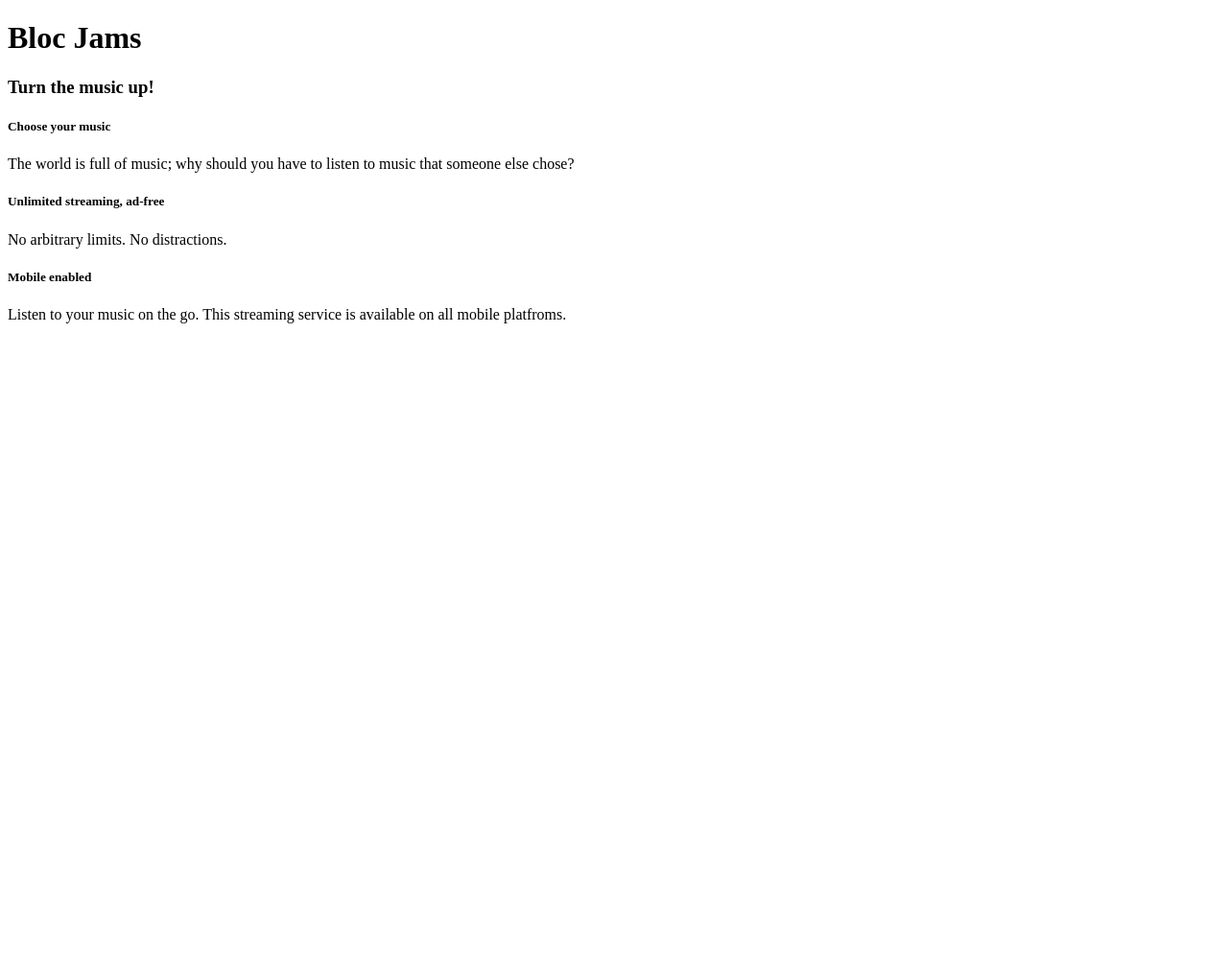
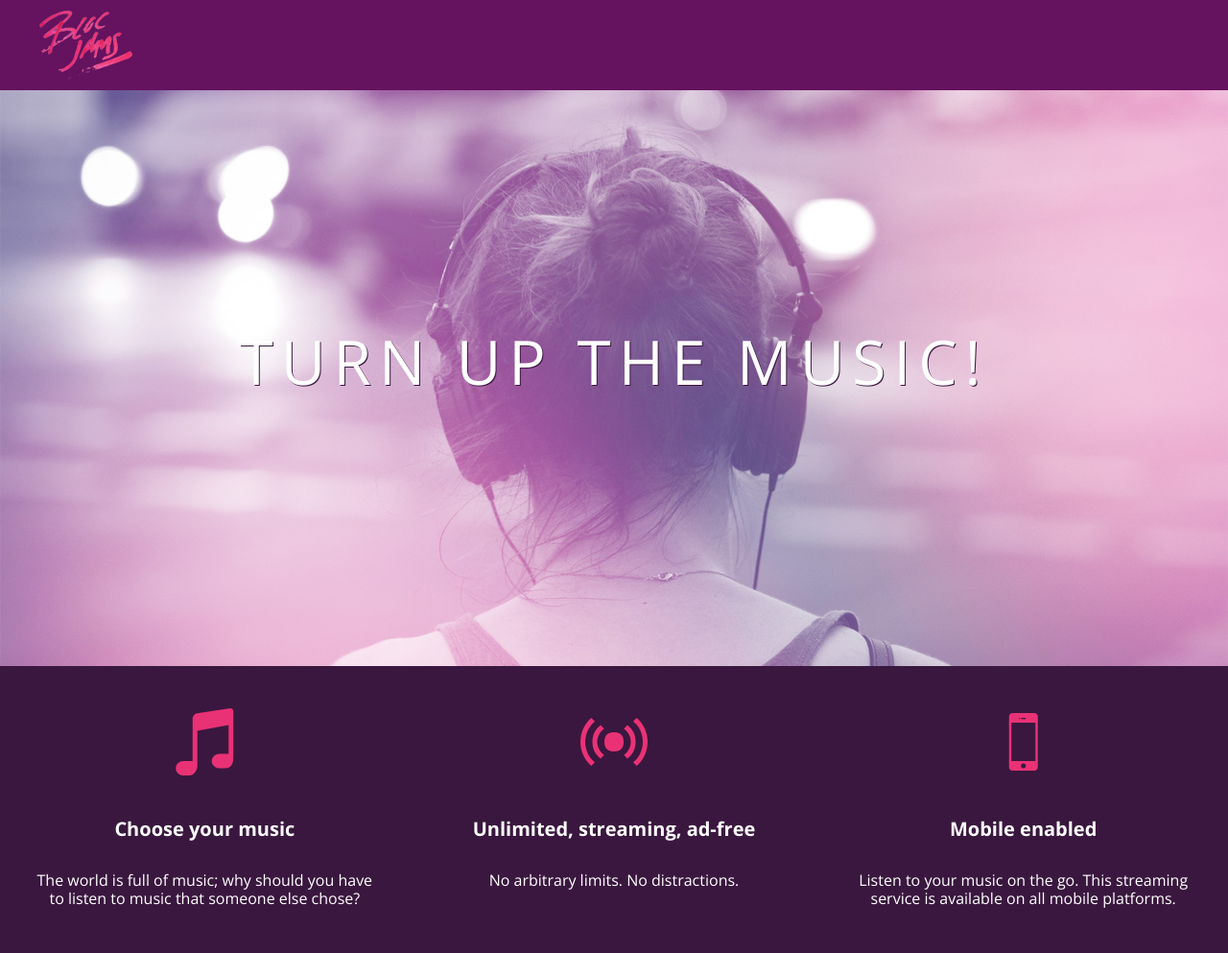
Before and after one commit to brittonb3/bloc-jams, a plain HTML site: page index.html in a window 1280 px wide. Shown: the whole page at 96% size. Before the commit the page ends 800 px from the top, so only its background shows below. Drawn offline with nearby package versions, Linux system fonts and the light colour scheme.

Commit message:
Checkpoint Styles

```diff
--- a/index.html
+++ b/index.html
@@ -2,25 +2,35 @@
 <html>
     <head>
         <title>Bloc Jams</title>
+        <link rel="stylesheet" type="text/css" href="http://fonts.googleapis.com/css?family=Open+Sans:400,800,600,700,300">
+         <link rel="stylesheet" type="text/css" href="http://code.ionicframework.com/ionicons/2.0.1/css/ionicons.min.css">
+         <link rel="stylesheet" type="text/css" href="styles/normalize.css">
+         <link rel="stylesheet" type="text/css" href="styles/main.css">
+        <link href='https://fonts.googleapis.com/css?family=Open+Sans' rel='stylesheet' type='text/css'>
     </head>
-    <body>
-        <div> <!-- navigation bar -->
-        </div>
-        <div> <!-- hero content -->
-            <h1>Bloc Jams</h1>
-            <h3>Turn the music up!</h3>
-        </div>
-        <div> <!-- selling points -->
-            <h5>Choose your music</h5>
-            <p>The world is full of music; why should you have to listen to music that someone else chose?</p>
-        </div>
-        <div>
-            <h5>Unlimited streaming, ad-free</h5>
-            <p>No arbitrary limits. No distractions.</p>
-        </div>
-        <div>
-            <h5>Mobile enabled</h5>
-            <p>Listen to your music on the go. This streaming service is available on all mobile platfroms.</p>
-        </div>
+    <body class="landing">
+        <nav class="navbar"> <!-- navigation bar -->
+            <img src="assets/images/bloc_jams_logo.png" alt="bloc jams logo" class="logo">
+        </nav>
+        <section class="hero-content"> <!-- hero content -->
+            <h1 class="hero-title">Turn up the music!</h1>
+        </section>
+         <section class="selling-points"> <!-- selling points -->
+             <div class="point">
+                 <span class="ion-music-note"></span>
+                 <h5 class="point-title">Choose your music</h5>
+                 <p class="point-description">The world is full of music; why should you have to listen to music that someone else chose?</p>
+             </div>
+             <div class="point">
+                 <span class="ion-radio-waves"></span>
+                 <h5 class="point-title">Unlimited, streaming, ad-free</h5>
+                 <p class="point-description">No arbitrary limits. No distractions.</p>
+             </div>
+             <div class="point">
+                 <span class="ion-iphone"></span>
+                 <h5 class="point-title">Mobile enabled</h5>
+                 <p class="point-description">Listen to your music on the go. This streaming service is available on all mobile platforms.</p>
+             </div>
+        </section>
     </body>
 </html>
--- /dev/null
+++ b/styles/main.css
@@ -0,0 +1,77 @@
+html {
+    height: 100%;
+    font-size: 100%;
+}
+
+body {
+    font-family: 'Open Sans', sans-serif;
+    color: white;
+    min-height: 100%;
+}
+
+body.landing {
+    background-color: rgb(58,23,63);
+}
+
+.navbar {
+    padding: 0.5rem;
+    background-color: rgb(101,18,95);
+}
+
+.navbar .logo {
+    position: relative;
+    left: 2rem;
+}
+
+.hero-content {
+    position: relative;
+    min-height: 600px;
+    background-image: url(../assets/images/bloc_jams_bg.jpg);
+    background-repeat: no-repeat;
+    background-position: center center;
+    background-size: cover;
+}
+
+.hero-content .hero-title {
+    position: absolute;
+     top: 40%;
+     -webkit-transform: translateY(-50%);
+     -moz-transform: translateY(-50%);
+     -ms-transform: translateY(-50%);
+     transform: translateY(-50%);
+     width: 100%;
+     text-align: center;
+     font-size: 4rem;
+     font-weight: 300;
+     text-transform: uppercase;
+     letter-spacing: 0.5rem;
+     text-shadow: 1px 1px 0px rgb(58,23,63);
+}
+
+.selling-points {
+     position: relative;
+     display: table;
+     width: 100%;
+     -webkit-box-sizing: border-box;
+     -moz-box-sizing: border-box;
+     box-sizing: border-box;
+ }
+
+ .point {
+     display: table-cell;
+     position: relative;
+     width: 33.3%;
+     padding: 2rem;
+     text-align: center;
+ }
+
+ .point .point-title {
+     font-size: 1.25rem;
+ }
+
+ .ion-music-note,
+ .ion-radio-waves,
+ .ion-iphone {
+     color: rgb(233,50,117);
+     font-size: 5rem;
+ }
```
Also changed, not shown: assets/images/bloc_jams_bg.jpg (added), assets/images/bloc_jams_logo.png (added).
